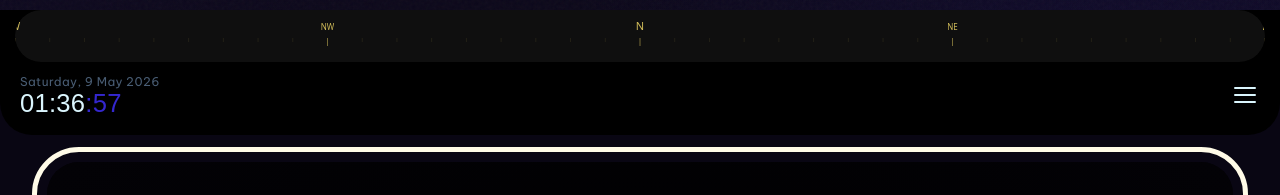
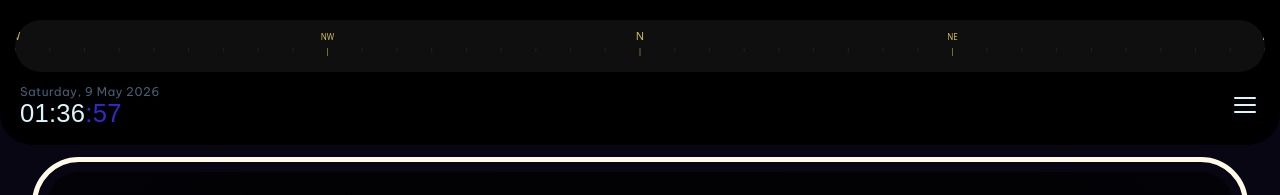
Before and after one commit to Banana-Hammock/moon-tracker, a React (Vite) app: page / in a window 1280 px wide. Shown: the top 195 px of the page. Built offline with nearby package versions, Linux system fonts and the light colour scheme; no server answers; a web font is replaced by a local one.

Commit message:
ui fixes

```diff
--- a/src/App.jsx
+++ b/src/App.jsx
@@ -220,7 +220,7 @@ function App() {
             background: 'var(--black)',
             borderBottomLeftRadius: '32px',
             borderBottomRightRadius: '32px',
-            paddingTop: '0px',
+            paddingTop: '10px',
             paddingBottom: '4px',
           }}
         >
--- a/src/components/Dashboard.jsx
+++ b/src/components/Dashboard.jsx
@@ -117,8 +117,8 @@ function Dashboard({ moonData, weather, heading }) {
         <div style={{ display: 'flex', flexDirection: 'column', gap: '10px' }}>
           <DashCard label="Visibility" value={visibility} style={{ flex: 1, ...primaryCard, maxHeight: '100px' }} />
           <div style={{ display: 'grid', gridTemplateColumns: '1fr 1fr', gap: '10px', flex: 1 }}>
-            <DashCard label="Cloud" value={weather?.cloudcover !== undefined ? `${weather.cloudcover}%` : '--'} style={lightBlueCard} />
-            <DashCard label="Temp" value={weather?.temperature !== undefined ? `${Math.round(weather.temperature)}°C` : '--'} style={lightBlueCard} />
+            <DashCard label="Cloud" value={weather?.cloudcover !== undefined ? `${weather.cloudcover}%` : '--'} style={{ flex: 1, ...lightBlueCard, maxHeight: '100px' }} />
+            <DashCard label="Temp" value={weather?.temperature !== undefined ? `${Math.round(weather.temperature)}°C` : '--'} style={{ flex: 1, ...lightBlueCard, maxHeight: '100px' }} />
           </div>
         </div>
       </div>
```
